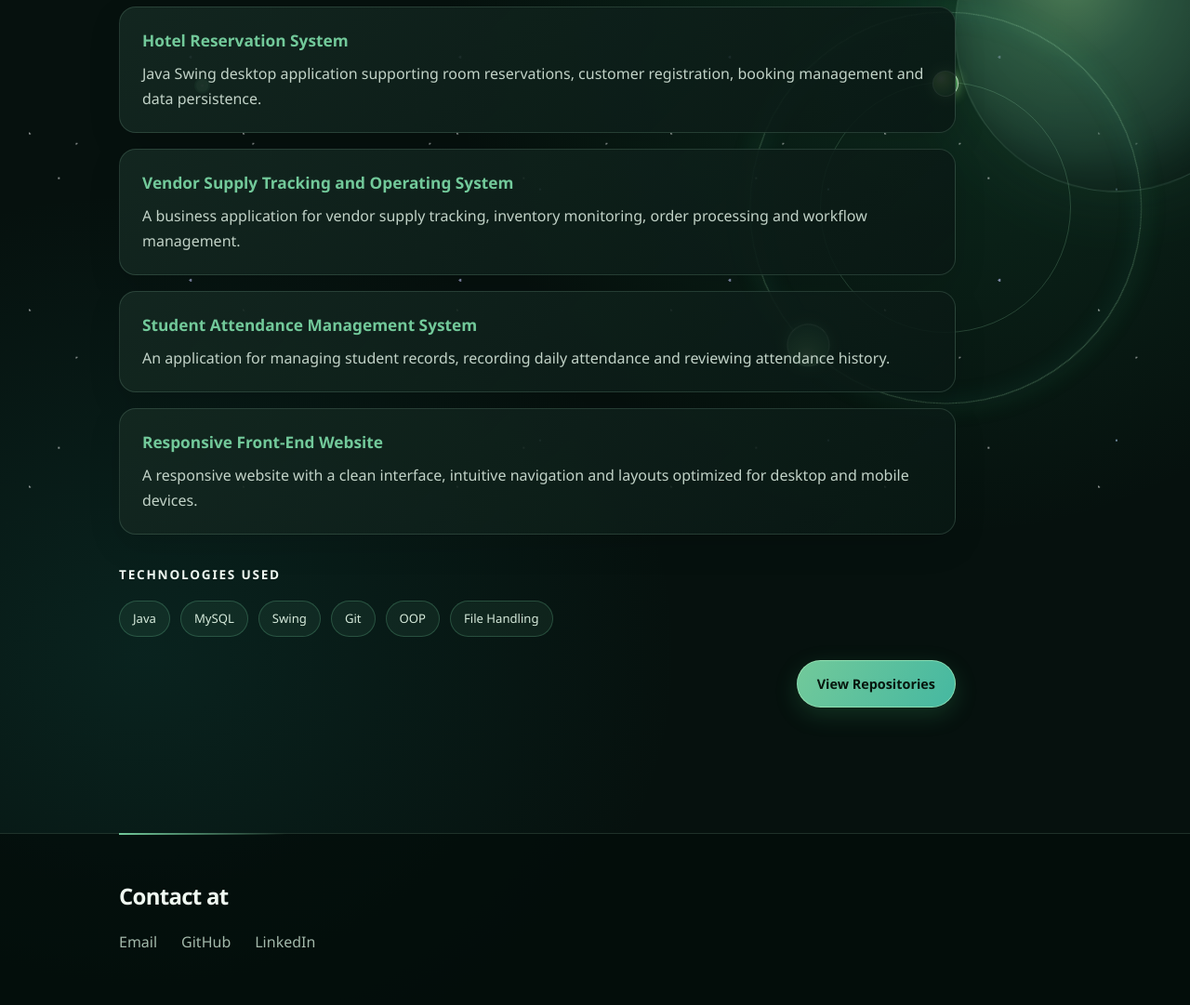
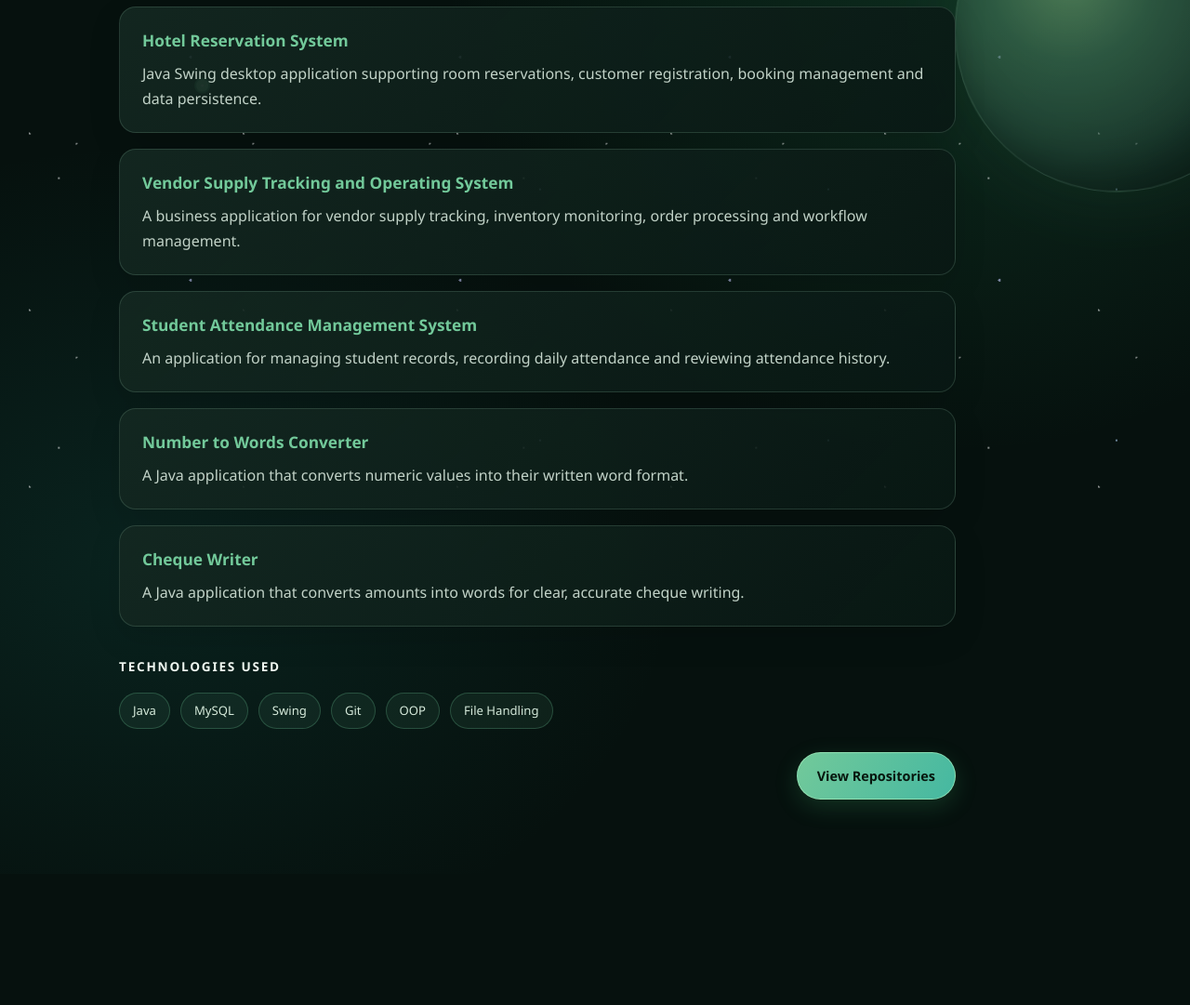
Before and after one commit to visalnaveen32-V/Portfolio, a plain HTML site: page portfolio.html in a window 1280 px wide. Shown: the part 268-1349 px from the top of the page at 93% size. After the commit the page ends 1208 px from the top, so only its background shows below. Drawn offline with Linux system fonts and the light colour scheme.

Commit message:
Update portfolio with new projects and details
Added new projects: Number to Words Converter and Cheque Writer. Updated project descriptions and technologies used.

```diff
--- a/portfolio.html
+++ b/portfolio.html
@@ -19,15 +19,6 @@
         </ul>
     </nav>
 </header>
-
-<div class="planet-orbit is-orbiting" aria-hidden="true">
-    <div class="orbit-track">
-        <span class="orbiting-planet"></span>
-    </div>
-    <div class="secondary-orbit-track">
-        <span class="sparkling-planet"></span>
-    </div>
-</div>
 
 <main>
 
@@ -65,10 +56,18 @@
         </div>
 
         <div class="service-card">
-            <h3>Responsive Front-End Website</h3>
+            <h3>Number to Words Converter</h3>
 
             <p>
-                A responsive website with a clean interface, intuitive navigation and layouts optimized for desktop and mobile devices.
+                A Java application that converts numeric values into their written word format.
+            </p>
+        </div>
+
+        <div class="service-card">
+            <h3>Cheque Writer</h3>
+
+            <p>
+                A Java application that converts amounts into words for clear, accurate cheque writing.
             </p>
         </div>
 
@@ -104,38 +103,6 @@
 
 </main>
 
-<footer class="contact-footer">
-
-    <div class="footer-content">
-
-        <h2>Contact at</h2>
-
-        <div class="footer-links">
-
-            <a href="https://mail.google.com/mail/?view=cm&fs=1&to=visalnaveen32@gmail.com"
-               target="_blank"
-               rel="noopener noreferrer">
-                Email
-            </a>
-
-            <a href="https://github.com/visalnaveen32-V"
-               target="_blank"
-               rel="noopener noreferrer">
-                GitHub
-            </a>
-
-            <a href="https://www.linkedin.com/in/visal-velusamy-07ba00378?utm_source=share_via&utm_content=profile&utm_medium=member_android"
-               target="_blank"
-               rel="noopener noreferrer">
-                LinkedIn
-            </a>
-
-        </div>
-
-    </div>
-
-</footer>
-
 </body>
 
 </html>
```
